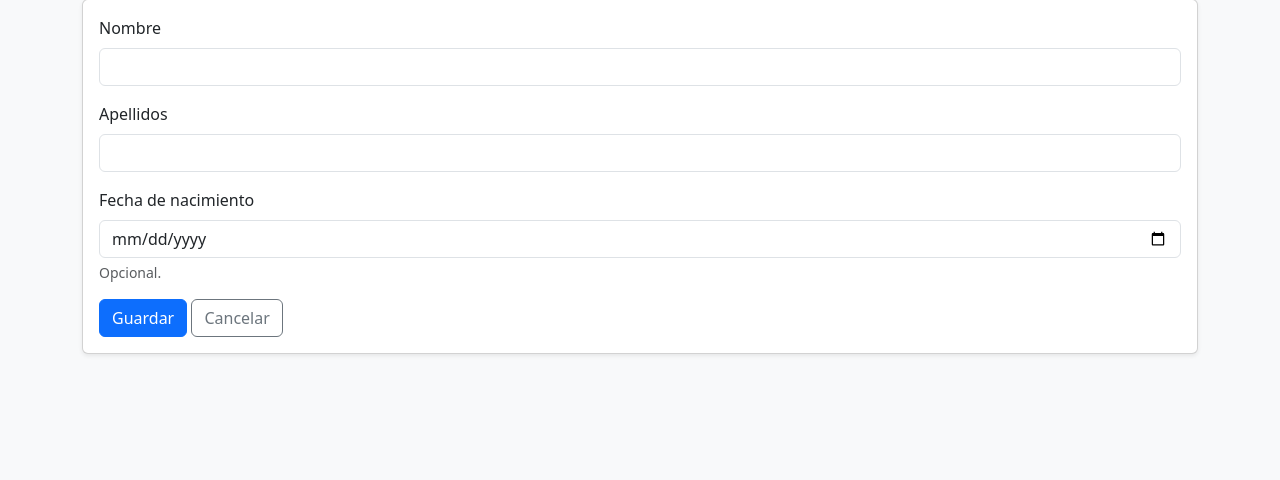
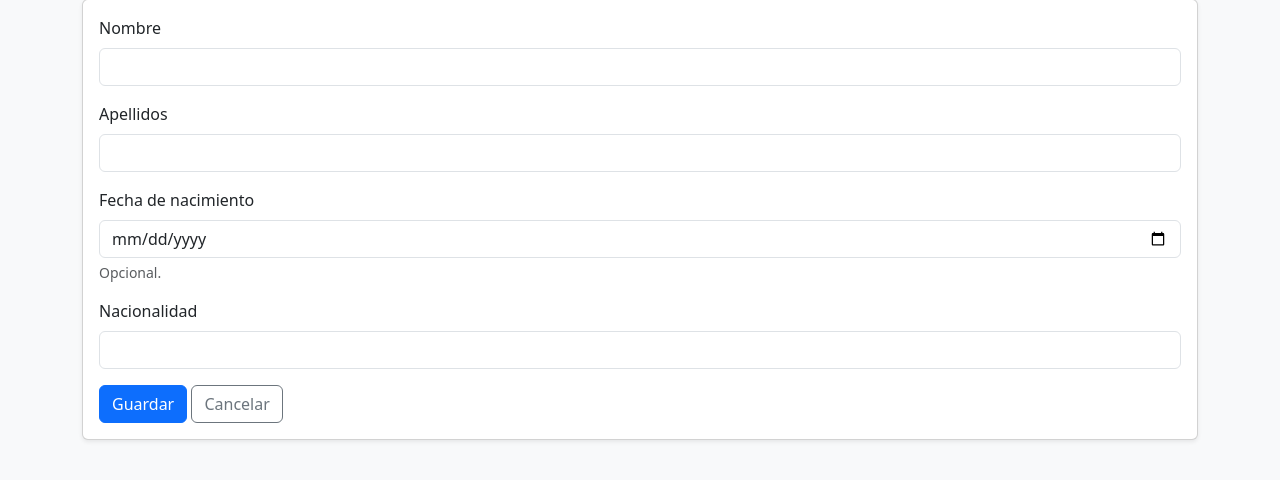
Before and after one commit to hferrer08/actividad1_backend, a PHP site: page /actividad1_backend/views/directores/create.php in a window 1280 px wide. Shown: the part 135-615 px from the top of the page. Run offline with PHP 8.4, Linux system fonts and the light colour scheme.

Commit message:
Se agrega dato nacionalidad a Directores

```diff
--- a/controllers/DirectorController.php
+++ b/controllers/DirectorController.php
@@ -9,10 +9,10 @@ class DirectorController
         return $model->getAll();
     }
 
-    public function createDirector($nombre, $apellidos, $fechaNacimiento)
+    public function createDirector($nombre, $apellidos, $fechaNacimiento, $nacionalidad)
     {
         $model = new Director();
-        return $model->create($nombre, $apellidos, $fechaNacimiento);
+        return $model->create($nombre, $apellidos, $fechaNacimiento, $nacionalidad);
     }
 
     public function getDirector($id)
@@ -21,10 +21,10 @@ class DirectorController
         return $model->getById($id);
     }
 
-    public function updateDirector($id, $nombre, $apellidos, $fechaNacimiento)
+    public function updateDirector($id, $nombre, $apellidos, $fechaNacimiento, $nacionalidad)
     {
         $model = new Director();
-        return $model->update($id, $nombre, $apellidos, $fechaNacimiento);
+        return $model->update($id, $nombre, $apellidos, $fechaNacimiento, $nacionalidad);
     }
 
     public function deleteDirector($id)
--- a/models/Director.php
+++ b/models/Director.php
@@ -6,13 +6,15 @@ class Director
     private $nombre;
     private $apellidos;
     private $fechaNacimiento;
+    private $nacionalidad;
 
-    public function __construct($id = null, $nombre = null, $apellidos = null, $fechaNacimiento = null)
+    public function __construct($id = null, $nombre = null, $apellidos = null, $fechaNacimiento = null, $nacionalidad = null)
     {
         $this->id = $id;
         $this->nombre = $nombre;
         $this->apellidos = $apellidos;
         $this->fechaNacimiento = $fechaNacimiento;
+        $this->nacionalidad = $nacionalidad;
     }
 
     // Getters
@@ -20,12 +22,16 @@ class Director
     public function getNombre() { return $this->nombre; }
     public function getApellidos() { return $this->apellidos; }
     public function getFechaNacimiento() { return $this->fechaNacimiento; }
+    public function getNacionalidad() { return $this->nacionalidad; }
 
-    // Setters (por si los usas luego)
+
+    // Setters
     public function setId($id) { $this->id = $id; }
     public function setNombre($nombre) { $this->nombre = $nombre; }
     public function setApellidos($apellidos) { $this->apellidos = $apellidos; }
     public function setFechaNacimiento($fecha) { $this->fechaNacimiento = $fecha; }
+    public function setNacionalidad($nacionalidad) { $this->nacionalidad = $$nacionalidad; }
+
 
     private function connect()
     {
@@ -44,7 +50,7 @@ class Director
     public function getAll()
     {
         $pdo = $this->connect();
-        $stmt = $pdo->prepare("SELECT id, nombre, apellidos, fecha_nacimiento FROM directores ORDER BY id");
+        $stmt = $pdo->prepare("SELECT id, nombre, apellidos, fecha_nacimiento, nacionalidad FROM directores ORDER BY id");
         $stmt->execute();
 
         $items = [];
@@ -53,7 +59,8 @@ class Director
                 $row["id"],
                 $row["nombre"],
                 $row["apellidos"],
-                $row["fecha_nacimiento"]
+                $row["fecha_nacimiento"],
+                $row["nacionalidad"],
             );
         }
         return $items;
@@ -62,27 +69,27 @@ class Director
     public function getById($id)
     {
         $pdo = $this->connect();
-        $stmt = $pdo->prepare("SELECT id, nombre, apellidos, fecha_nacimiento FROM directores WHERE id = ?");
+        $stmt = $pdo->prepare("SELECT id, nombre, apellidos, fecha_nacimiento, nacionalidad FROM directores WHERE id = ?");
         $stmt->execute([$id]);
 
         $row = $stmt->fetch(PDO::FETCH_ASSOC);
         if (!$row) return null;
 
-        return new Director($row["id"], $row["nombre"], $row["apellidos"], $row["fecha_nacimiento"]);
+        return new Director($row["id"], $row["nombre"], $row["apellidos"], $row["fecha_nacimiento"], $row["nacionalidad"]);
     }
 
-    public function create($nombre, $apellidos, $fechaNacimiento)
+    public function create($nombre, $apellidos, $fechaNacimiento, $nacionalidad)
     {
         $pdo = $this->connect();
-        $stmt = $pdo->prepare("INSERT INTO directores (nombre, apellidos, fecha_nacimiento) VALUES (?, ?, ?)");
-        return $stmt->execute([$nombre, $apellidos, $fechaNacimiento ?: null]);
+        $stmt = $pdo->prepare("INSERT INTO directores (nombre, apellidos, fecha_nacimiento, nacionalidad) VALUES (?, ?, ?, ?)");
+        return $stmt->execute([$nombre, $apellidos, $fechaNacimiento ?: null, $nacionalidad ?: null]);
     }
 
-    public function update($id, $nombre, $apellidos, $fechaNacimiento)
+    public function update($id, $nombre, $apellidos, $fechaNacimiento, $nacionalidad)
     {
         $pdo = $this->connect();
-        $stmt = $pdo->prepare("UPDATE directores SET nombre = ?, apellidos = ?, fecha_nacimiento = ? WHERE id = ?");
-        return $stmt->execute([$nombre, $apellidos, $fechaNacimiento ?: null, $id]);
+        $stmt = $pdo->prepare("UPDATE directores SET nombre = ?, apellidos = ?, fecha_nacimiento = ?, nacionalidad = ? WHERE id = ?");
+        return $stmt->execute([$nombre, $apellidos, $fechaNacimiento ?: null, $nacionalidad ?: null, $id]);
     }
 
     public function delete($id)
--- a/views/directores/create.php
+++ b/views/directores/create.php
@@ -8,17 +8,19 @@ $tipo = "success";
 $nombre = "";
 $apellidos = "";
 $fecha = "";
+$nacionalidad = "";
 
 if (isset($_POST["nombre"]) && isset($_POST["apellidos"])) {
     $nombre = trim($_POST["nombre"]);
     $apellidos = trim($_POST["apellidos"]);
     $fecha = isset($_POST["fecha_nacimiento"]) ? trim($_POST["fecha_nacimiento"]) : "";
+    $nacionalidad = isset($_POST["nacionalidad"]) ? trim($_POST["nacionalidad"]) : "";
 
     if ($nombre === "" || $apellidos === "") {
         $mensaje = "Nombre y apellidos son obligatorios.";
         $tipo = "danger";
     } else {
-        $ok = $controller->createDirector($nombre, $apellidos, $fecha);
+        $ok = $controller->createDirector($nombre, $apellidos, $fecha, $nacionalidad);
         $mensaje = $ok ? "Director creado correctamente." : "No se pudo crear el director.";
         $tipo = $ok ? "success" : "danger";
 
@@ -58,6 +60,11 @@ require_once __DIR__ . "/../partials/header.php";
         <div class="form-text">Opcional.</div>
       </div>
 
+      <div class="mb-3">
+  <label class="form-label">Nacionalidad</label>
+  <input class="form-control" name="nacionalidad" value="<?= htmlspecialchars($nacionalidad) ?>">
+</div>
+
       <button class="btn btn-primary" type="submit">Guardar</button>
       <a class="btn btn-outline-secondary" href="list.php">Cancelar</a>
     </form>
--- a/views/directores/list.php
+++ b/views/directores/list.php
@@ -28,6 +28,7 @@ function formatDateDMY($date) {
             <th>Nombre</th>
             <th>Apellidos</th>
             <th style="width:160px;">Nacimiento</th>
+            <th>Nacionalidad</th>
             <th style="width:220px;" class="text-end">Acciones</th>
           </tr>
         </thead>
@@ -38,6 +39,7 @@ function formatDateDMY($date) {
               <td><?= htmlspecialchars($d->getNombre()) ?></td>
               <td><?= htmlspecialchars($d->getApellidos()) ?></td>
               <td><?= formatDateDMY($d->getFechaNacimiento()) ?></td>
+              <td><?= htmlspecialchars($d->getNacionalidad()) ?></td>
               <td class="text-end">
                 <a class="btn btn-sm btn-outline-secondary" href="edit.php?id=<?= $d->getId() ?>">Editar</a>
 
```
Also changed, not shown: views/directores/edit.php (+8 -1 lines).
